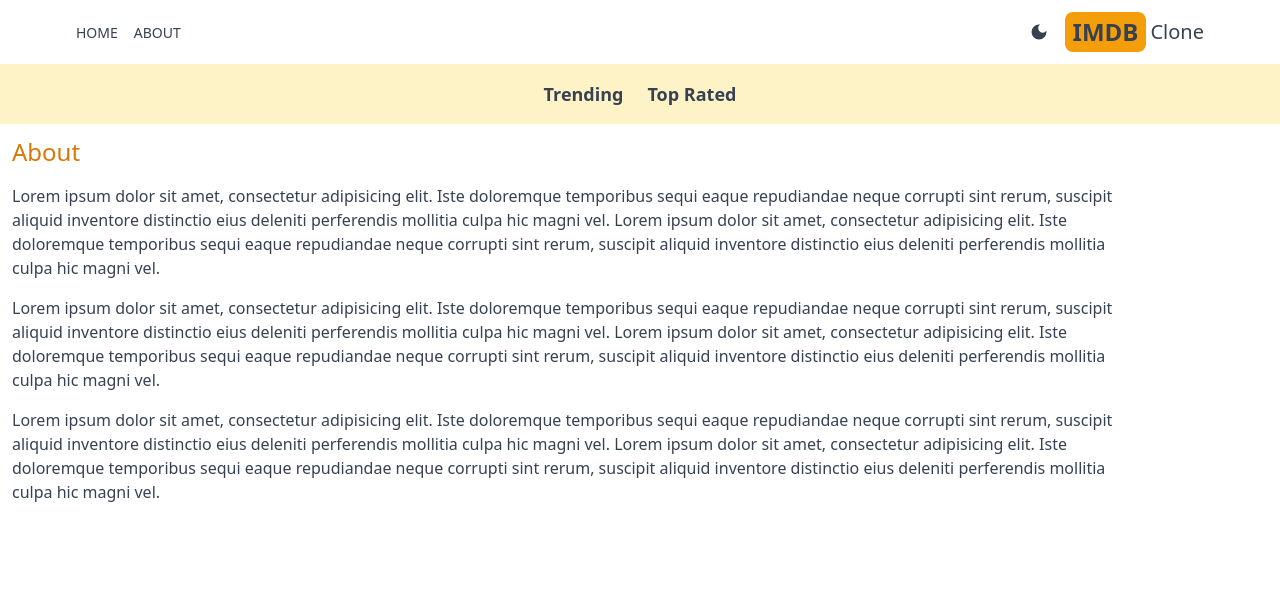
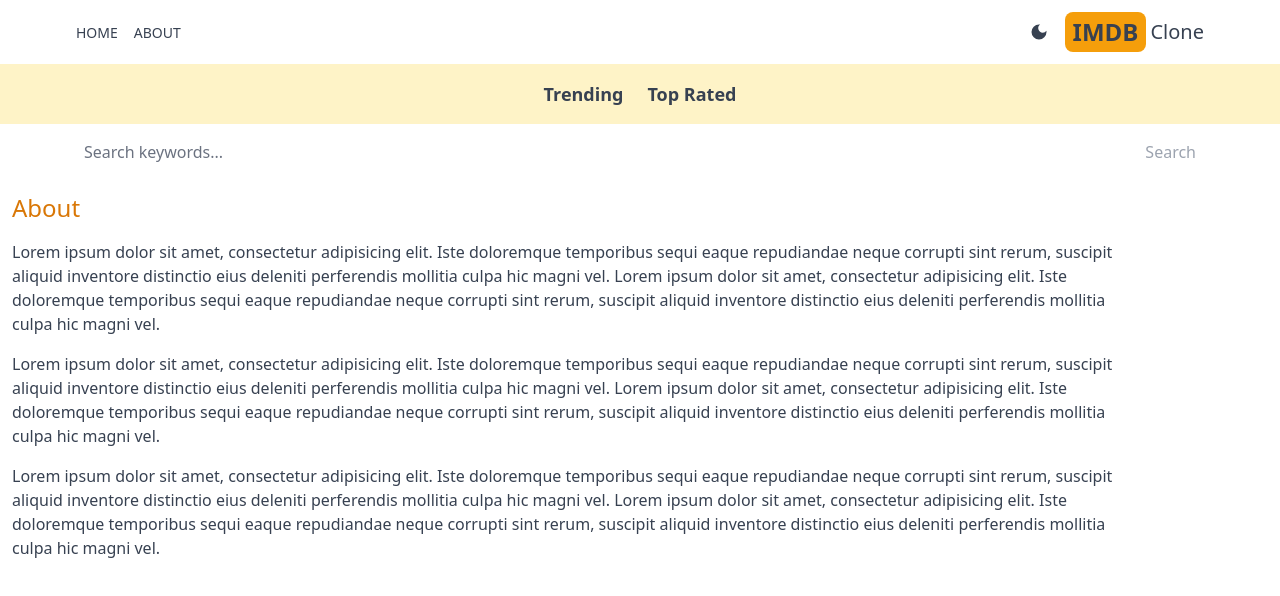
Before and after one commit to AndreasL7/imdb-next, a Next.js app: page /about in a window 1280 px wide. Shown: the top 596 px of the page. Built offline with nearby package versions, Linux system fonts and the light colour scheme.

Commit message:
add search box

```diff
--- a/src/app/layout.tsx
+++ b/src/app/layout.tsx
@@ -4,6 +4,7 @@
 import Header from "@/components/Header";
 import Providers from "@/app/Providers";
 import Navbar from "@/components/Navbar";
+import SearchBox from "@/components/SearchBox";
 
 const geistSans = localFont({
   src: "./fonts/GeistVF.woff",
@@ -34,6 +35,7 @@
         <Providers>
           <Header />
           <Navbar />
+          <SearchBox />
           {children}
         </Providers>
       </body>
--- /dev/null
+++ b/src/app/search/[searchTerm]/page.tsx
@@ -0,0 +1,29 @@
+import Results from "@/components/Results";
+import React from "react";
+
+interface SearchPageProps {
+  params: {
+    searchTerm: string;
+  };
+}
+
+const SearchPage = async ({ params }: SearchPageProps) => {
+  const paramsAwaited = await params;
+  const searchTerm = await paramsAwaited.searchTerm;
+  const res = await fetch(
+    `https://api.themoviedb.org/3/search/movie?api_key=${process.env.API_KEY}&query=${searchTerm}&language=en-US&page=1&include_adult=false`
+  );
+
+  const data = await res.json();
+  const results = data.results;
+  return (
+    <div>
+      {results &&
+        results.length ===
+        <h1 className="text-center pt-6">No results found</h1>}
+      {results && <Results results={results} />}
+    </div>
+  );
+};
+
+export default SearchPage;
--- /dev/null
+++ b/src/components/SearchBox.tsx
@@ -0,0 +1,38 @@
+"use client";
+
+import React, { useState } from "react";
+import { useRouter } from "next/navigation";
+
+const SearchBox = () => {
+  const [search, setSearch] = useState("");
+  const router = useRouter();
+
+  const handleSubmit = (e: React.FormEvent<HTMLFormElement>) => {
+    e.preventDefault();
+    router.push(`/search/${search}`);
+  };
+
+  return (
+    <form
+      className="flex justify-between px-5 max-w-6xl mx-auto"
+      onSubmit={handleSubmit}
+    >
+      <input
+        type="text"
+        placeholder="Search keywords..."
+        className="w-full h-14 rounded-md placeholder-gray-500 outline-none bg-transparent flex-1"
+        value={search}
+        onChange={(e) => setSearch(e.target.value)}
+      />
+      <button
+        type="submit"
+        className="text-amber-600 disabled:text-gray-400"
+        disabled={search === ""}
+      >
+        Search
+      </button>
+    </form>
+  );
+};
+
+export default SearchBox;
```
